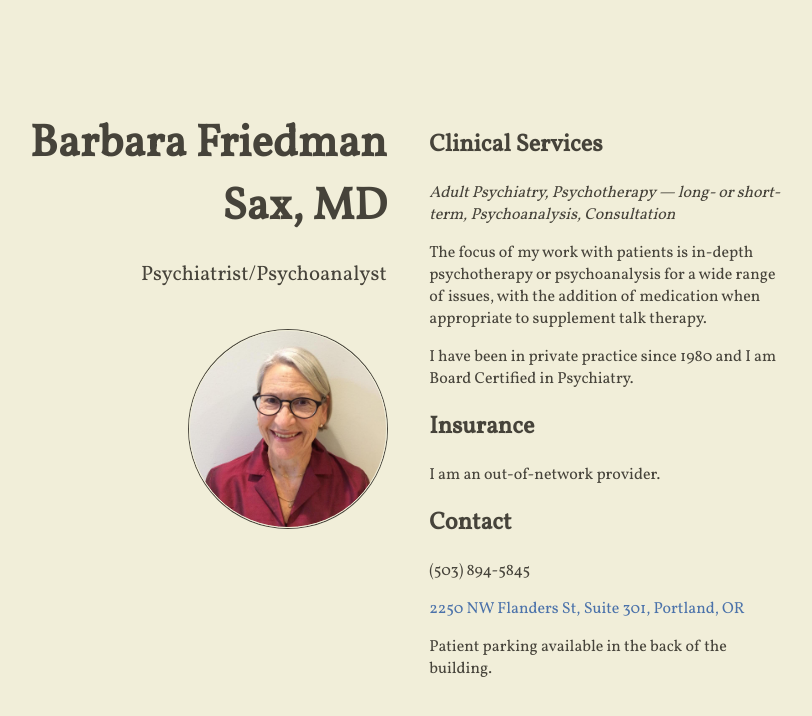
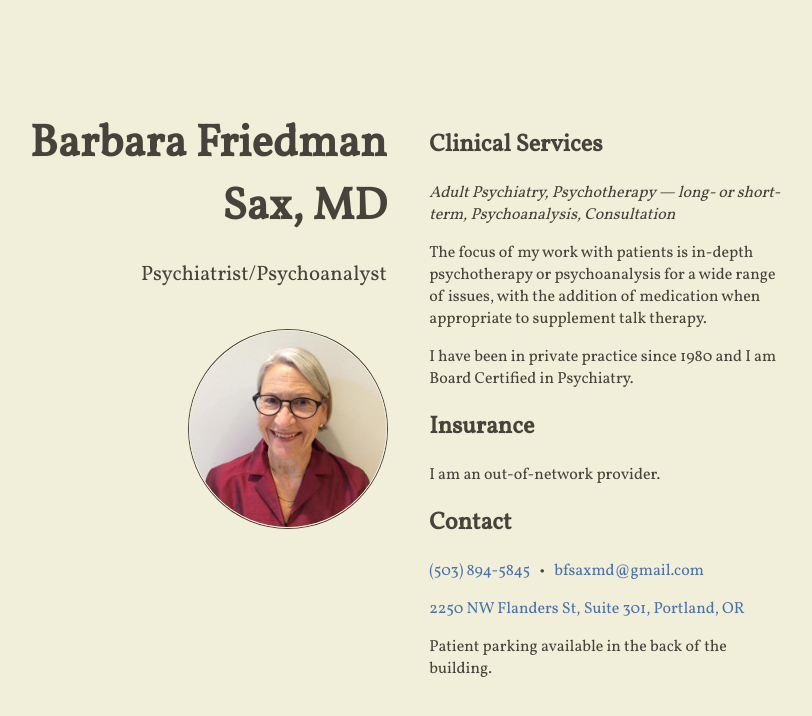
Before and after one commit to sjforman/bfsaxmd.github.io, a Jekyll site: the page built from index.html, in a window 1280 px wide. Shown: the top 716 px of the page, without its empty margins (242-1054 px from the left). Built offline with Jekyll 4.4.1, drawn with Linux system fonts in a browser that asks for light colours; nearby versions of some CDN libraries.

Commit message:
Adds email address, new bitly link, telephone link

```diff
--- a/_includes/content.html
+++ b/_includes/content.html
@@ -11,6 +11,7 @@
 
 <h2>Contact</h2>
 
-<p>(503) 894-5845</p>
-<p><a href="http://bit.ly/2250nwflanders" target="_blank">2250 NW Flanders St, Suite 301, Portland, OR</a>
+<p><a href="tel:+15038945845">(503) 894-5845</a> &nbsp; &#8226; &nbsp;
+<a href="mailto:bfsaxmd@gmail.com">bfsaxmd@gmail.com</a></p>
+<p><a href="http://bit.ly/bfsaxmdmap" target="_blank">2250 NW Flanders St, Suite 301, Portland, OR</a>
 <p>Patient parking available in the back of the building.</p>
```
